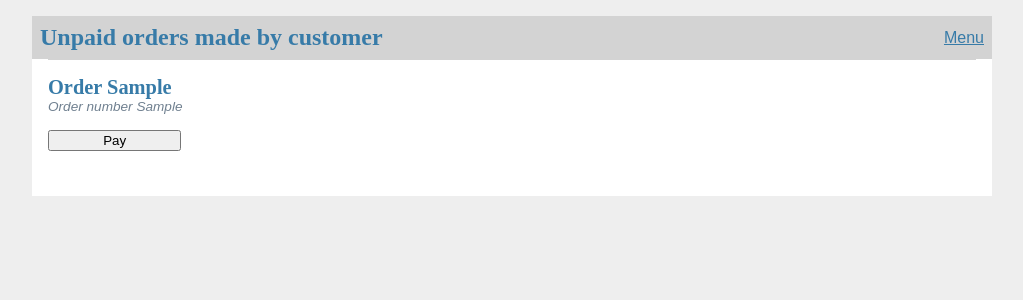
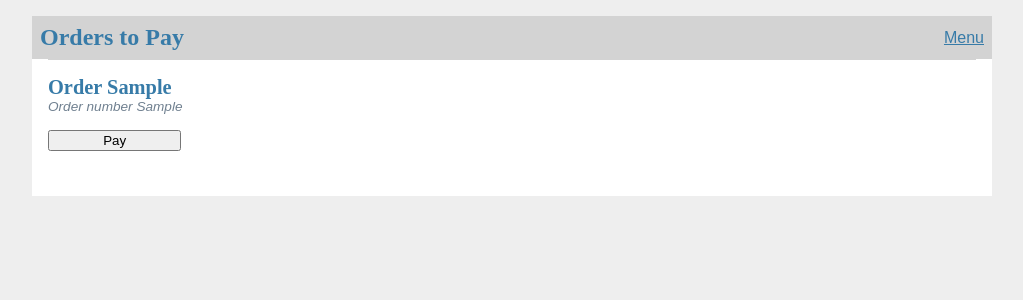
Before and after one commit to GreenMemory16/BD-2022-2023, a Flask app: template Entrega3/web/templates/order/pay.html in a window 1280 px wide. Shown: the top 300 px of the page, without its empty margins (128-1151 px from the left). Run offline with Flask 3, Linux system fonts and the light colour scheme; the template is opened without the code that fills it: most values are stand-ins (such as "Sample title", 1, 10 or a date in 2020); some libraries are stand-ins or nearby versions.

Commit message:
Payment implemented

```diff
--- a/Entrega3/web/app.py
+++ b/Entrega3/web/app.py
@@ -406,7 +406,7 @@ def list_unpaid_orders(cust_no):
 
     return render_template("order/pay.html", orders=orders, cust_no=cust_no)
 
-@app.route("/customers/<cust_no>/list/pay", methods=("POST",))
+@app.route("/customers/<cust_no>/list/<order_no>/pay", methods=("POST",))
 def pay_order(order_no, cust_no):
     """Pay an order."""
 
--- a/Entrega3/web/templates/order/pay.html
+++ b/Entrega3/web/templates/order/pay.html
@@ -1,6 +1,6 @@
 {% extends 'base.html' %}
 
-<h1>{% block title %}Unpaid orders made by customer{% endblock %}</h1>
+<h1>{% block title %}Orders to Pay{% endblock %}</h1>
 
 {% block content %}
   {% for ord in orders %}
@@ -13,7 +13,7 @@
       </header>
       <div class="pay_buttons">
         <form action="{{ url_for('pay_order', order_no=ord['order_no'], cust_no = cust_no) }}" method="post">
-          <input class="primary" type="submit" value="Pay" onclick="return confirm('Are you sure?');">
+          <input class="primary" type="submit" value="Pay">
         </form>
       </div>
     </article>
```
